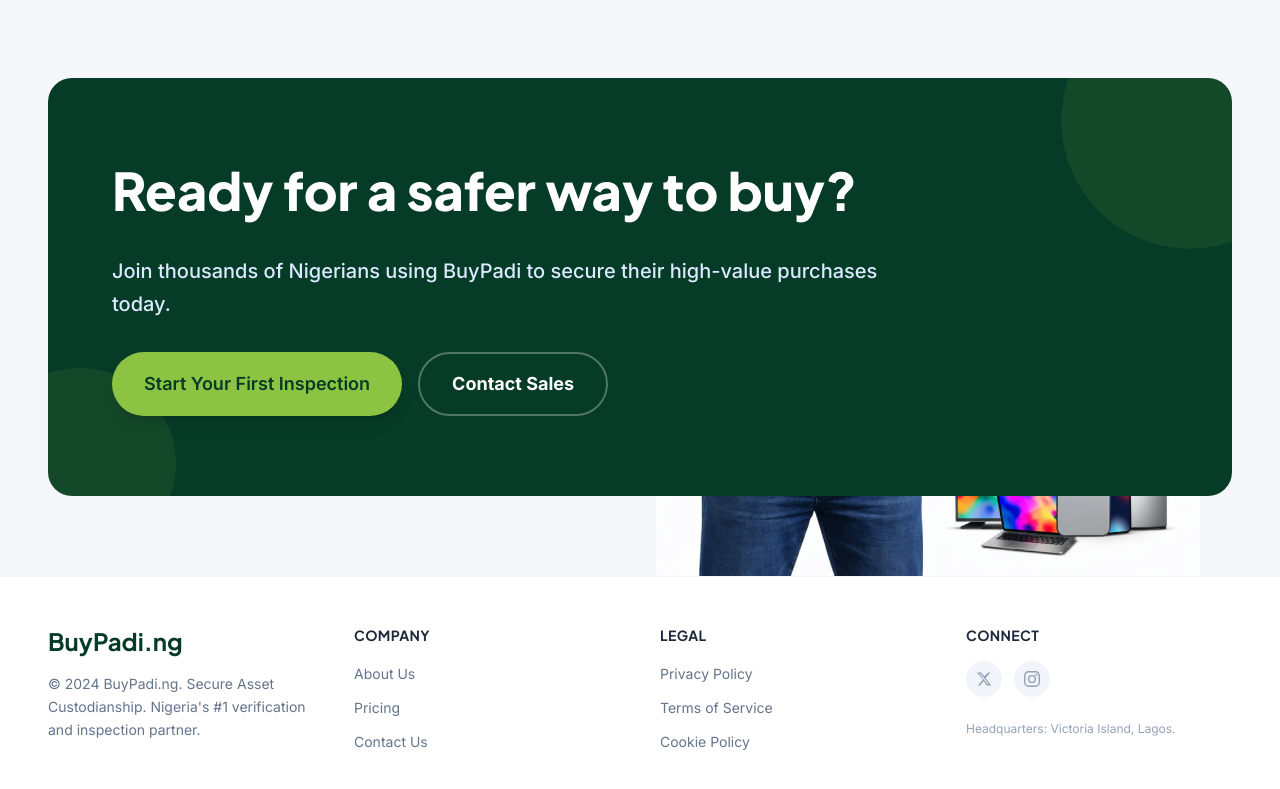
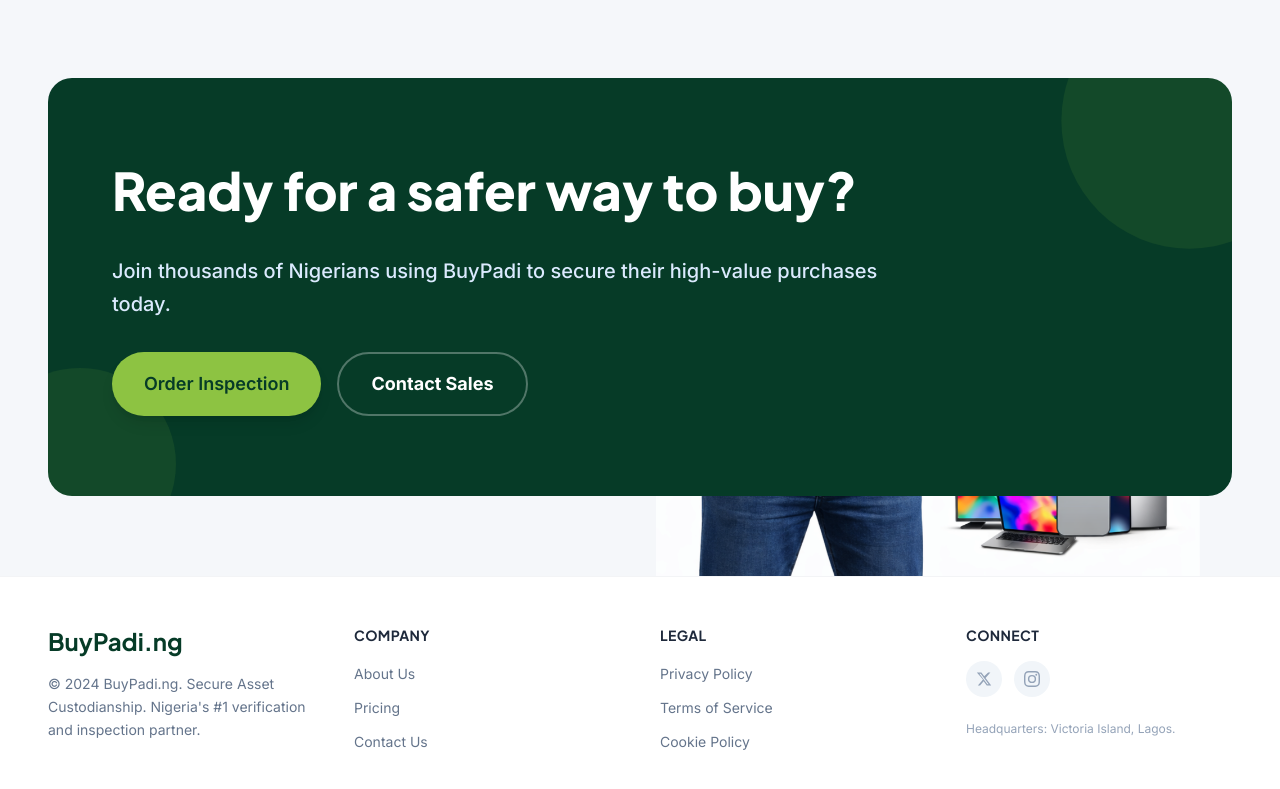
Before and after one commit to manenim/buypadi-site, a Next.js app: page / in a window 1280 px wide. Shown: the part 3130-3919 px from the top of the page. Built offline with nearby package versions, Linux system fonts and the light colour scheme.

Commit message:
Update button text from "Start Your First Inspection" to "Order Inspection"

```diff
--- a/app/components/FinalCTA.tsx
+++ b/app/components/FinalCTA.tsx
@@ -35,7 +35,7 @@
               href="#"
               className="font-sans inline-flex items-center gap-2 bg-lime text-primary font-semibold text-lg px-8 py-4 rounded-full hover:bg-lime-dark transition-colors shadow-lg"
             >
-              Start Your First Inspection
+              Order Inspection
             </Link>
             <Link
               href="#"
```
Also changed, not shown: 1 other file (tests, documents, lock files or other folders).
